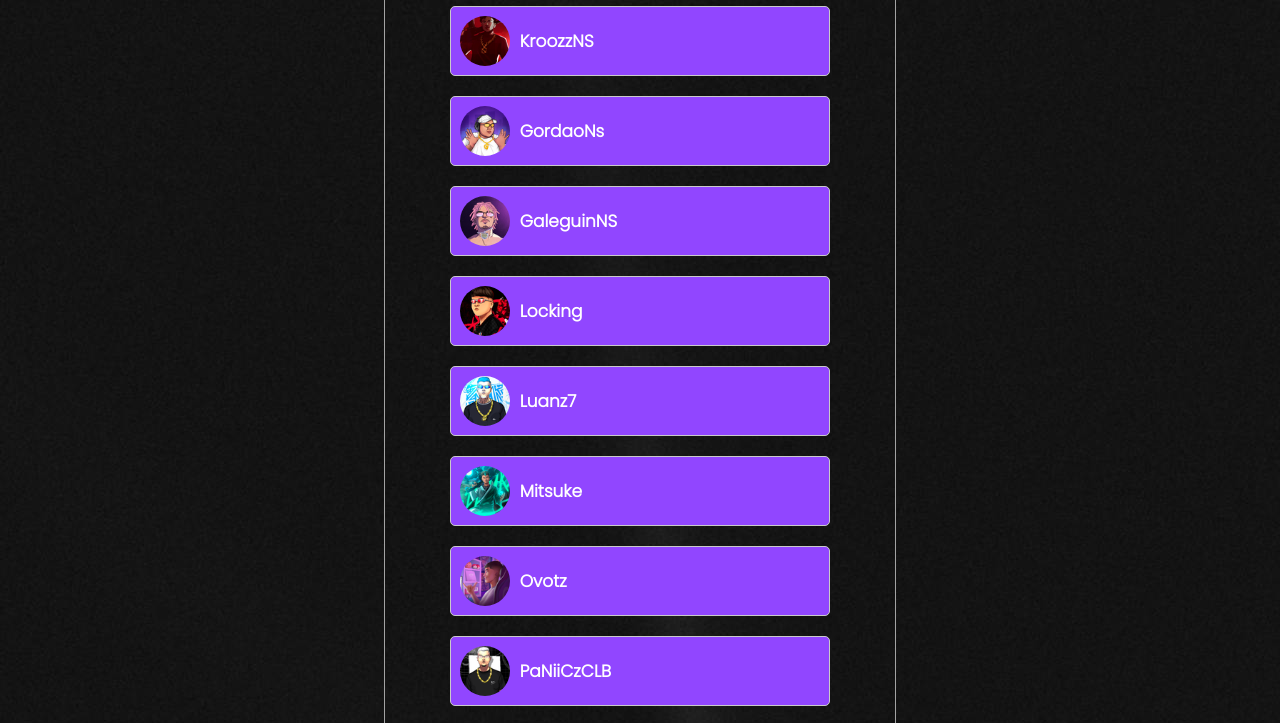
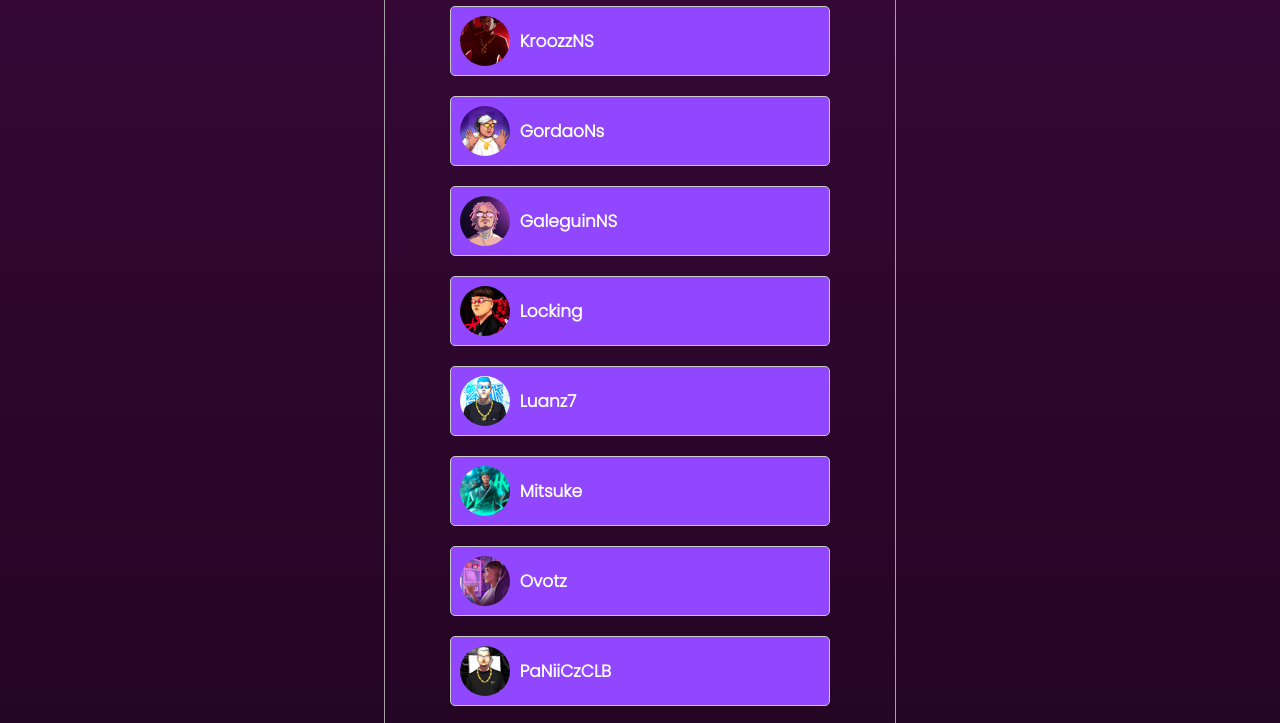
Before and after one commit to Diegoww12a/Twtich-Streamer-mgtz, a plain HTML site: page index.html in a window 1280 px wide. Shown: the part 80-803 px from the top of the page. Drawn offline with Linux system fonts and the light colour scheme.

Commit message:
Update estyle.css

```diff
--- a/estilo.css/estyle.css
+++ b/estilo.css/estyle.css
@@ -6,7 +6,9 @@
 body{
     font-family: 'Poppins', sans-serif;
     font-weight: 300; /* Ou 200 para mais fina */
-    background: url('/Imagem/pexels-little-visuals-1954.jpg');
+    background: linear-gradient(to bottom, #360836,#140213 );
+    margin: 0;
+    font-family: 'Poppins', sans-serif;
 
 
 
```
